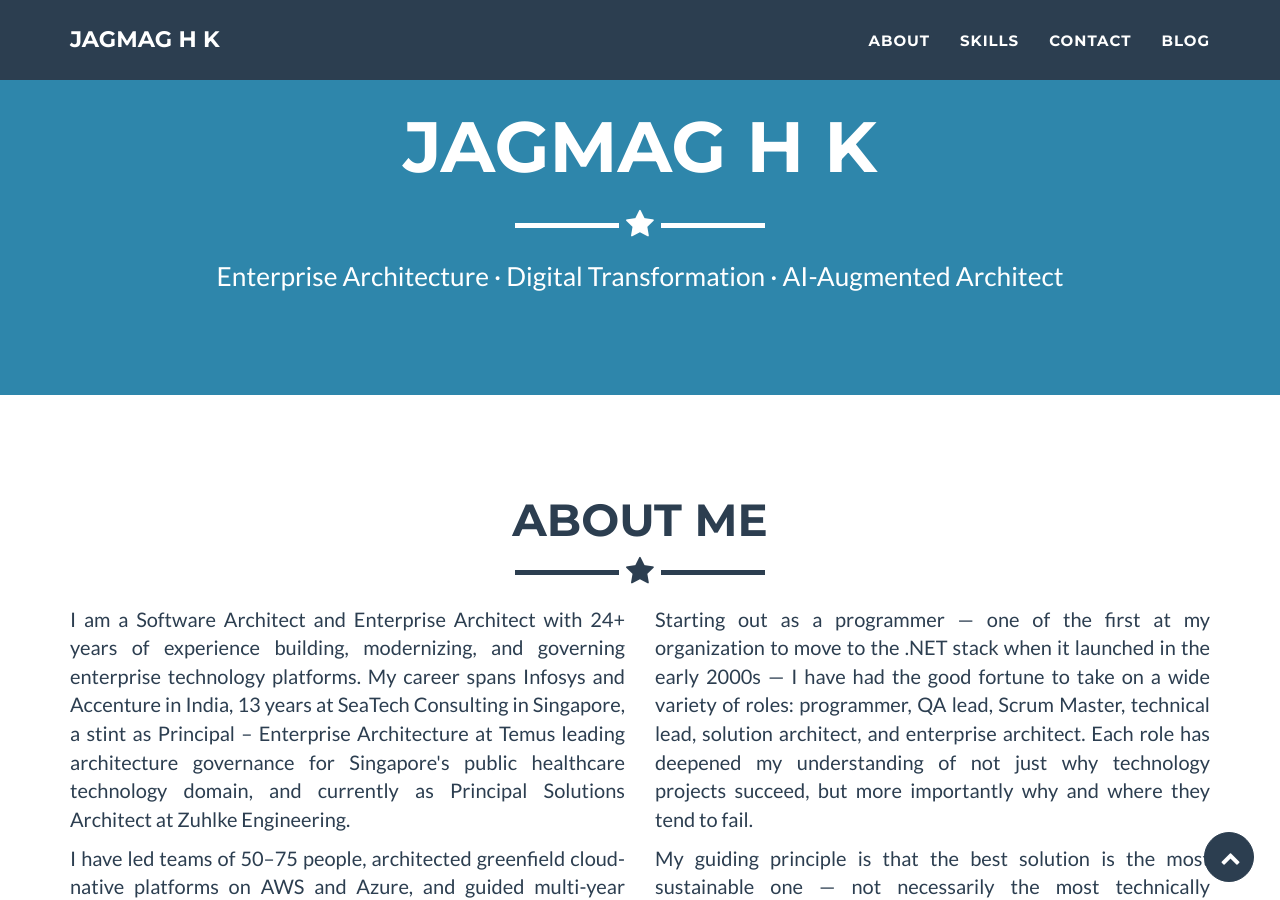
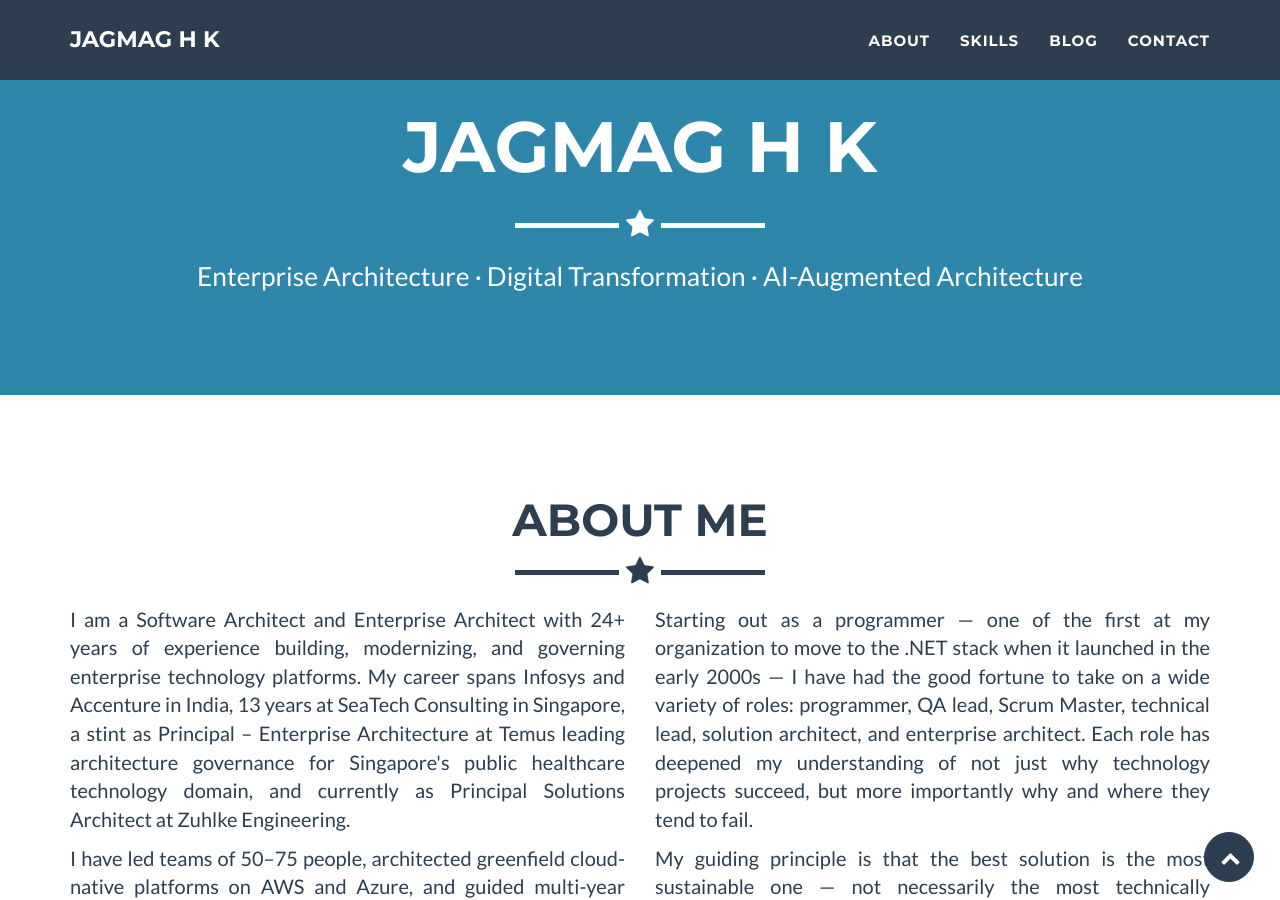
Before and after one commit to jagmagh/jagmagh.github.io, a Jekyll site: the page built from index.html, in a window 1280 px wide and 900 px high, scrolled down 338 px. Built offline with Jekyll 4.4.1, drawn with Linux system fonts in a browser that asks for light colours.

Commit message:
further refinements

```diff
--- a/_config.yml
+++ b/_config.yml
@@ -4,7 +4,7 @@
 url: www.jagmagh.com
 description: "Software Architect and Enterprise Architect with 24+ years of experience building and modernizing enterprise technology platforms across SE Asia."
 keywords: "Jagmag, Enterprise Architecture, Solution Architecture, Digital Transformation, AWS, Azure, TOGAF, Cloud, Singapore"
-skills: "Enterprise Architecture · Digital Transformation · AI-Augmented Architect"
+skills: "Enterprise Architecture · Digital Transformation · AI-Augmented Architecture"
 meta_author: Jagmag
 
 # Google webmaster tools
--- a/_includes/contact.html
+++ b/_includes/contact.html
@@ -4,7 +4,7 @@
             <div class="row">
                 <div class="col-lg-12 text-center">
                     <h2>Contact Me</h2>
-                    <hr class="star-primary">
+                    <hr class="star-light">
                 </div>
             </div>
             <div class="row">
@@ -44,7 +44,7 @@
                         <div id="success"></div>
                         <div class="row">
                             <div class="form-group col-xs-12 text-center">
-                                <button type="submit" class="btn btn-success btn-lg">Send</button>
+                                <button type="submit" class="btn btn-outline btn-lg">Send</button>
                             </div>
                         </div>
                     </form>
--- a/_includes/nav.html
+++ b/_includes/nav.html
@@ -32,10 +32,10 @@
                         <a href="{{ home_prefix }}#portfolio">Skills</a>
                     </li>
                     <li class="{{ nav_class }}">
-                        <a href="{{ home_prefix }}#contact">Contact</a>
+                        <a href="{{ home_prefix }}#blog">Blog</a>
                     </li>
                     <li class="{{ nav_class }}">
-                        <a href="{{ home_prefix }}#blog">Blog</a>
+                        <a href="{{ home_prefix }}#contact">Contact</a>
                     </li>
                 </ul>
             </div>
```
